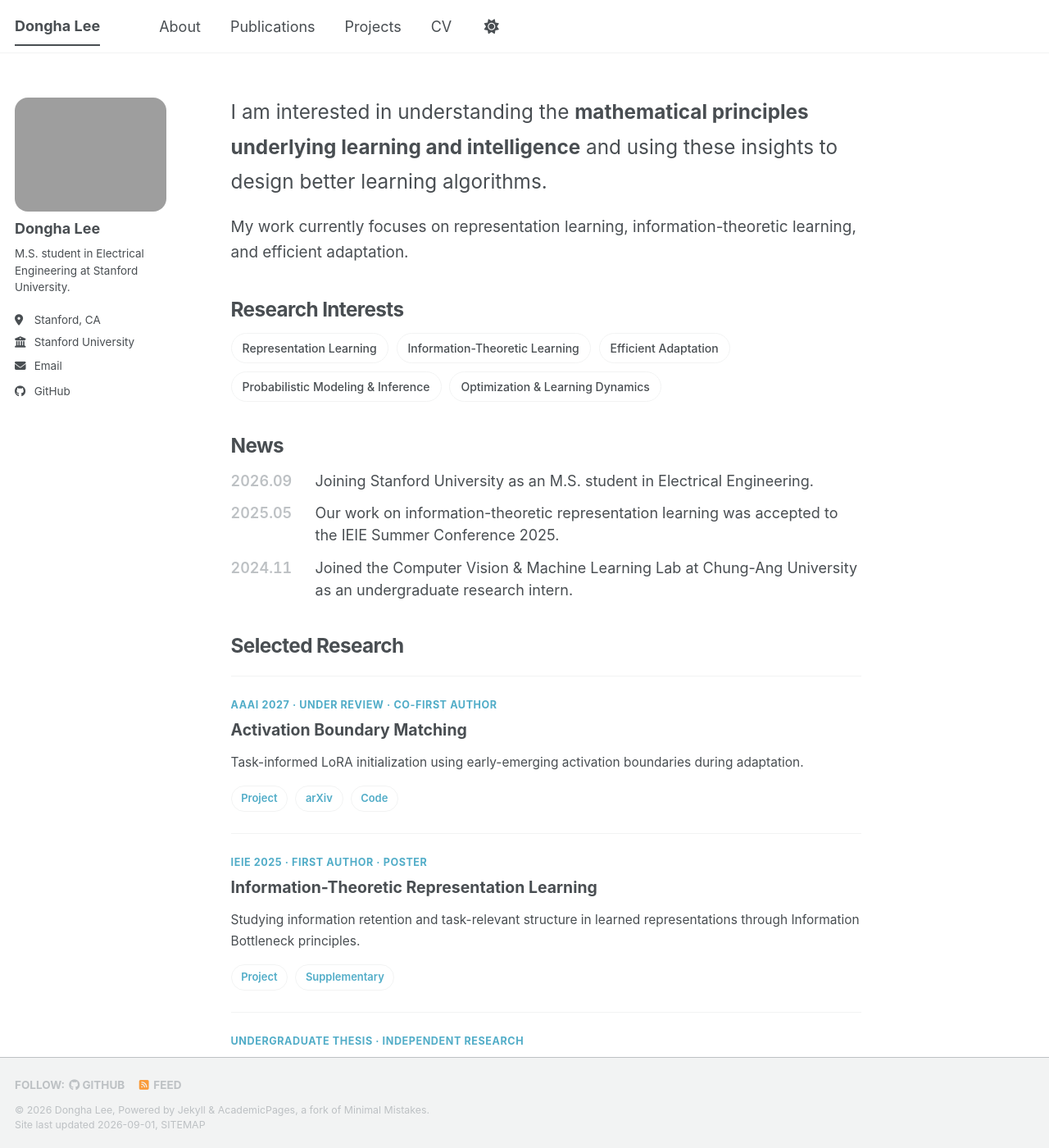
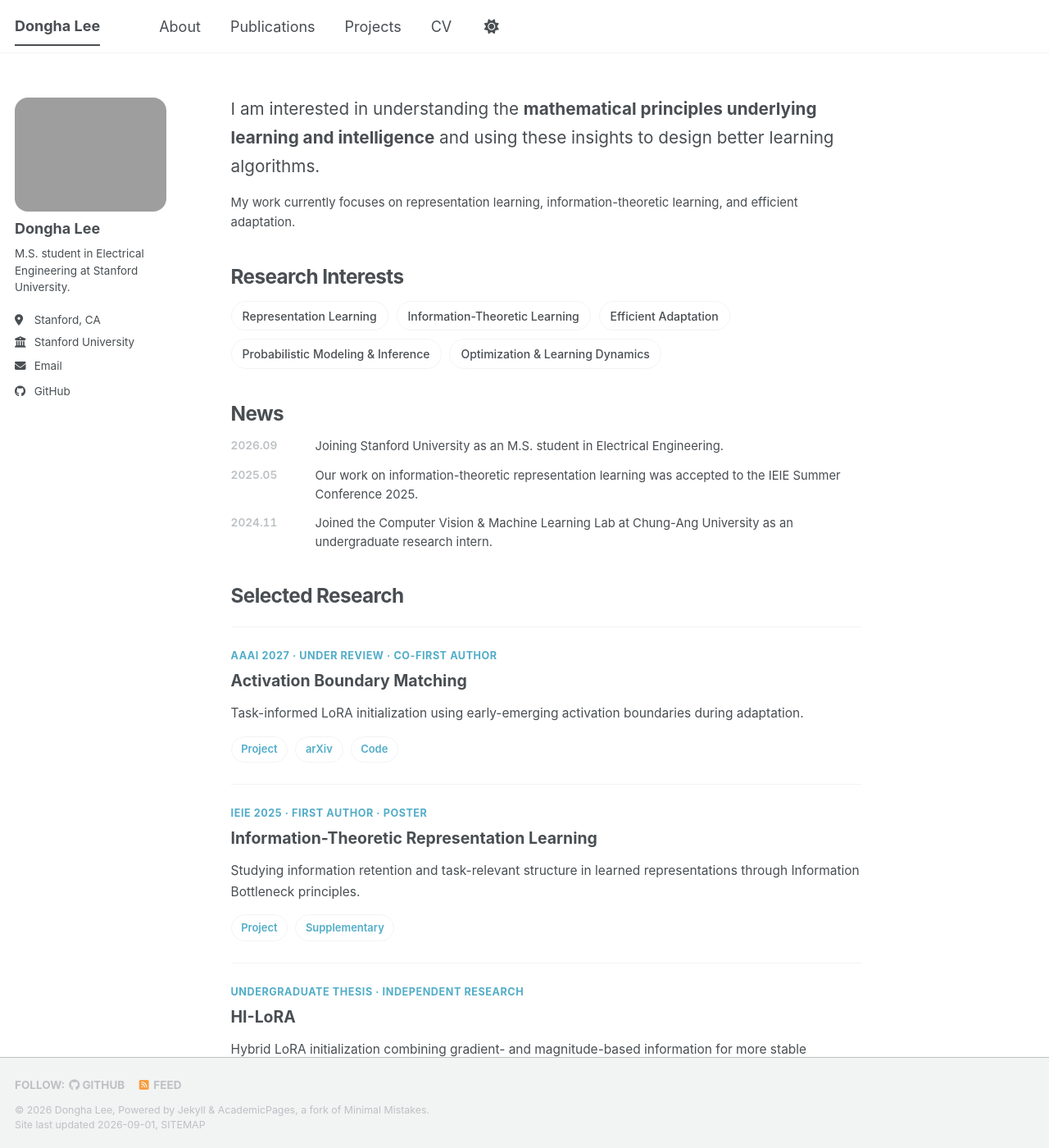
Before and after one commit to lee-research/lee-research.github.io, a Jekyll site: the page built from _pages/about.md, in a window 1280 px wide and 1400 px high. Shown: the whole window at 82% size. Built offline with Jekyll 4.4.1, drawn with Linux system fonts in a browser that asks for light colours; a script bundle is joined from its source files by our own code; library files that are not in the unit come from our copies.

Commit message:
Update _custom.scss

```diff
--- a/_sass/_custom.scss
+++ b/_sass/_custom.scss
@@ -895,3 +895,33 @@
 
   color: var(--global-text-color);
 }
+
+/* ========================================
+   About typography refinement
+   ======================================== */
+
+/* Main intro */
+.home-lead {
+  font-size: 1.15rem !important;
+  line-height: 1.7 !important;
+}
+
+/* Second sentence inside intro */
+.home-focus {
+  margin-top: 0.85rem;
+
+  font-size: 0.72em;
+  line-height: 1.6;
+}
+
+
+/* News */
+.news-list li {
+  font-size: 0.82rem !important;
+  line-height: 1.55;
+}
+
+.news-date {
+  font-size: 0.76rem !important;
+  font-weight: 600;
+}
```
